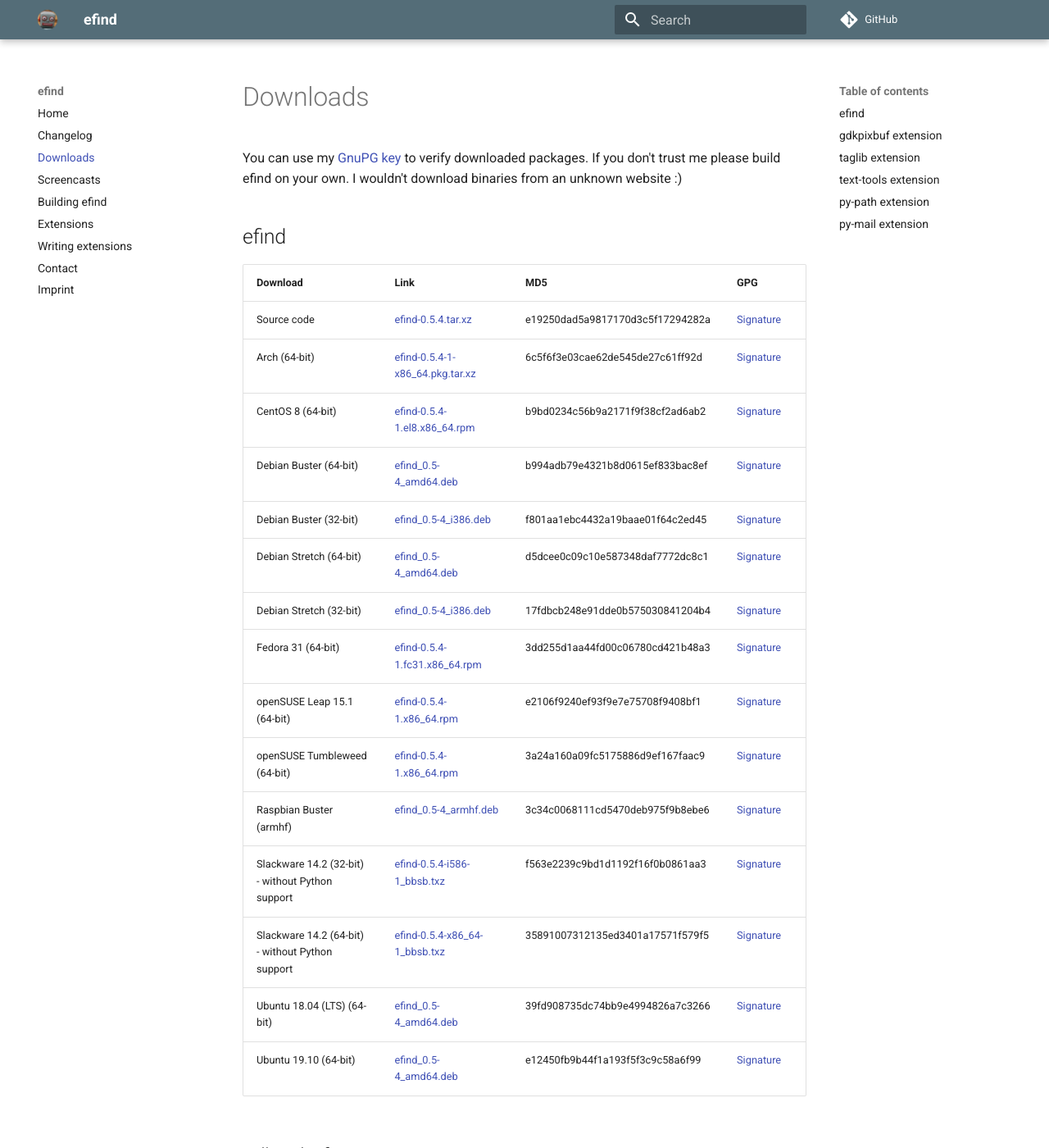
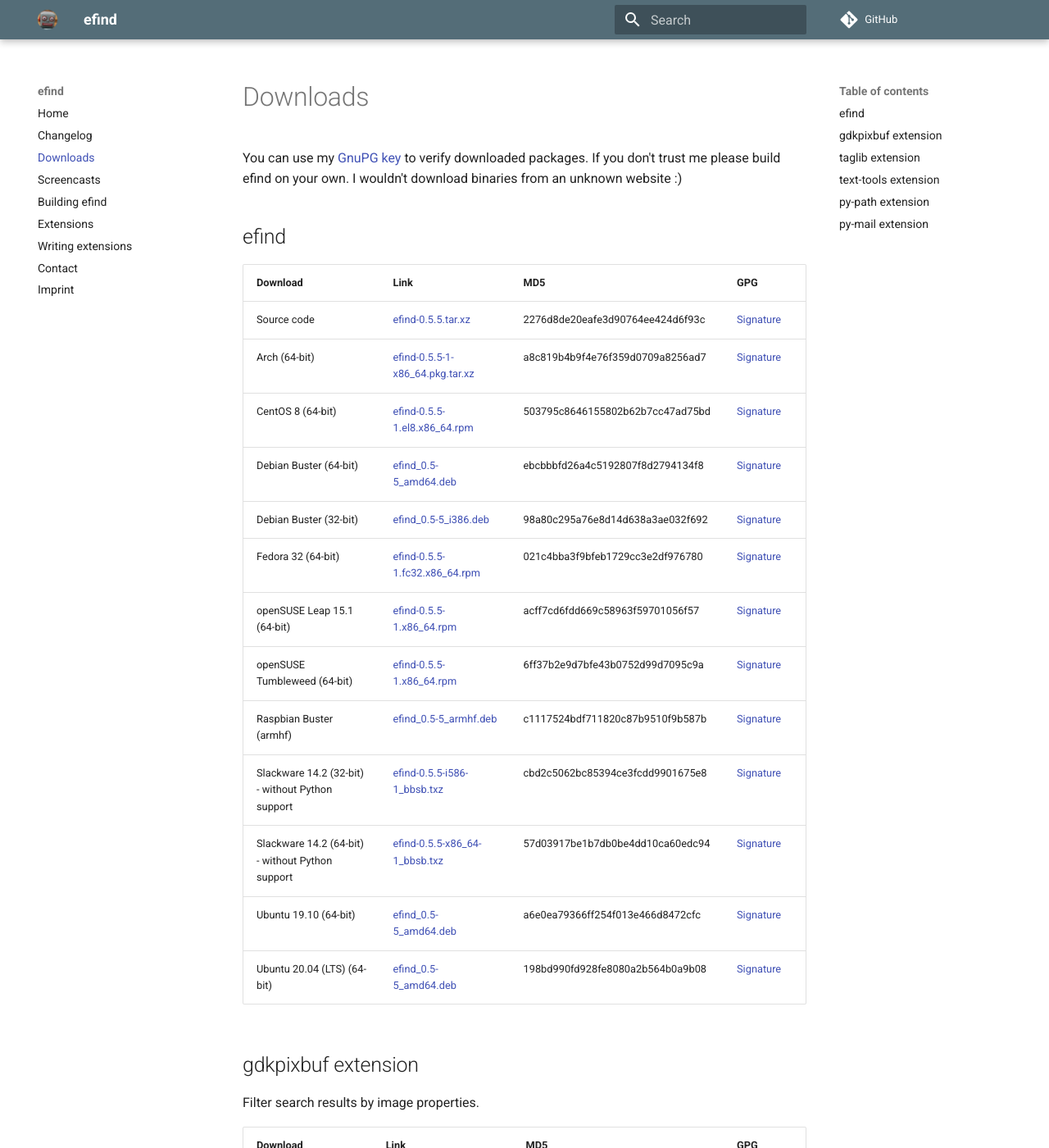
Before and after one commit to 20centaurifux/efind-website, an MkDocs documentation site: the page built from docs/downloads.md, in a window 1280 px wide and 1400 px high. Shown: the whole window at 82% size. Built offline with MkDocs 1.6.1 and Material for MkDocs 9.7.7, drawn with Linux system fonts in a browser that asks for light colours; comment, search, counter and statistics services are not loaded; some of the changed text lies outside the part shown.

Commit message:
efind v0.5.5

```diff
--- a/docs/downloads.md
+++ b/docs/downloads.md
@@ -6,21 +6,19 @@
 
 | Download | Link | MD5 | GPG |
 | :------- | :--- | :-- | :-- |
-Source code|[efind-0.5.4.tar.xz](downloads/source/efind-0.5.4.tar.xz)|e19250dad5a9817170d3c5f17294282a|[Signature](downloads/source/efind-0.5.4.tar.xz.asc)
-Arch (64-bit)|[efind-0.5.4-1-x86_64.pkg.tar.xz](downloads/arch/efind-0.5.4-1-x86_64.pkg.tar.xz)|6c5f6f3e03cae62de545de27c61ff92d|[Signature](downloads/arch/efind-0.5.4-1-x86_64.pkg.tar.xz.asc)
-CentOS 8 (64-bit)|[efind-0.5.4-1.el8.x86_64.rpm](downloads/centos-8/efind-0.5.4-1.el8.x86_64.rpm)|b9bd0234c56b9a2171f9f38cf2ad6ab2|[Signature](downloads/centos-8/efind-0.5.4-1.el8.x86_64.rpm.asc)
-Debian Buster (64-bit)|[efind_0.5-4_amd64.deb](downloads/debian-10/efind_0.5-4_amd64.deb)|b994adb79e4321b8d0615ef833bac8ef|[Signature](downloads/debian-10/efind_0.5-4_amd64.deb.asc)
-Debian Buster (32-bit)|[efind_0.5-4_i386.deb](downloads/debian-10/efind_0.5-4_i386.deb)|f801aa1ebc4432a19baae01f64c2ed45|[Signature](downloads/debian-10/efind_0.5-4_i386.deb.asc)
-Debian Stretch (64-bit)|[efind_0.5-4_amd64.deb](downloads/debian-9/efind_0.5-4_amd64.deb)|d5dcee0c09c10e587348daf7772dc8c1|[Signature](downloads/debian-9/efind_0.5-4_amd64.deb.asc)
-Debian Stretch (32-bit)|[efind_0.5-4_i386.deb](downloads/debian-9/efind_0.5-4_i386.deb)|17fdbcb248e91dde0b575030841204b4|[Signature](downloads/debian-9/efind_0.5-4_i386.deb.asc)
-Fedora 31 (64-bit)|[efind-0.5.4-1.fc31.x86_64.rpm](downloads/fedora-31/efind-0.5.4-1.fc31.x86_64.rpm)|3dd255d1aa44fd00c06780cd421b48a3|[Signature](downloads/fedora-31/efind-0.5.4-1.fc31.x86_64.rpm.asc)
-openSUSE Leap 15.1 (64-bit)|[efind-0.5.4-1.x86_64.rpm](downloads/opensuse-leap/efind-0.5.4-1.x86_64.rpm)|e2106f9240ef93f9e7e75708f9408bf1|[Signature](downloads/opensuse-leap/efind-0.5.4-1.x86_64.rpm.asc)
-openSUSE Tumbleweed (64-bit)|[efind-0.5.4-1.x86_64.rpm](downloads/opensuse-tumbleweed/efind-0.5.4-1.x86_64.rpm)|3a24a160a09fc5175886d9ef167faac9|[Signature](downloads/opensuse-tumbleweed/efind-0.5.4-1.x86_64.rpm.asc)
-Raspbian Buster (armhf)|[efind_0.5-4_armhf.deb](downloads/raspbian-10/efind_0.5-4_armhf.deb)|3c34c0068111cd5470deb975f9b8ebe6|[Signature](downloads/raspbian-10/efind_0.5-4_armhf.deb.asc)
-Slackware 14.2 (32-bit) - without Python support|[efind-0.5.4-i586-1_bbsb.txz](downloads/slackware-14.2/efind-0.5.4-i586-1_bbsb.txz)|f563e2239c9bd1d1192f16f0b0861aa3|[Signature](downloads/slackware-14.2/efind-0.5.4-i586-1_bbsb.txz.asc)
-Slackware 14.2 (64-bit) - without Python support|[efind-0.5.4-x86_64-1_bbsb.txz](downloads/slackware-14.2/efind-0.5.4-x86_64-1_bbsb.txz)|35891007312135ed3401a17571f579f5|[Signature](downloads/slackware-14.2/efind-0.5.4-x86_64-1_bbsb.txz.asc)
-Ubuntu 18.04 (LTS) (64-bit)|[efind_0.5-4_amd64.deb](downloads/ubuntu-18.04/efind_0.5-4_amd64.deb)|39fd908735dc74bb9e4994826a7c3266|[Signature](downloads/ubuntu-18.04/efind_0.5-4_amd64.deb.asc)
-Ubuntu 19.10 (64-bit)|[efind_0.5-4_amd64.deb](downloads/ubuntu-19.10/efind_0.5-4_amd64.deb)|e12450fb9b44f1a193f5f3c9c58a6f99|[Signature](downloads/ubuntu-19.10/efind_0.5-4_amd64.deb.asc)
+Source code|[efind-0.5.5.tar.xz](downloads/source/efind-0.5.5.tar.xz)|2276d8de20eafe3d90764ee424d6f93c|[Signature](downloads/source/efind-0.5.5.tar.xz.asc)
+Arch (64-bit)|[efind-0.5.5-1-x86_64.pkg.tar.xz](downloads/arch/efind-0.5.5-1-x86_64.pkg.tar.xz)|a8c819b4b9f4e76f359d0709a8256ad7|[Signature](downloads/arch/efind-0.5.5-1-x86_64.pkg.tar.xz.asc)
+CentOS 8 (64-bit)|[efind-0.5.5-1.el8.x86_64.rpm](downloads/centos-8/efind-0.5.5-1.el8.x86_64.rpm)|503795c8646155802b62b7cc47ad75bd|[Signature](downloads/centos-8/efind-0.5.5-1.el8.x86_64.rpm.asc)
+Debian Buster (64-bit)|[efind_0.5-5_amd64.deb](downloads/debian-10/efind_0.5-5_amd64.deb)|ebcbbbfd26a4c5192807f8d2794134f8|[Signature](downloads/debian-10/efind_0.5-5_amd64.deb.asc)
+Debian Buster (32-bit)|[efind_0.5-5_i386.deb](downloads/debian-10/efind_0.5-5_i386.deb)|98a80c295a76e8d14d638a3ae032f692|[Signature](downloads/debian-10/efind_0.5-5_i386.deb.asc)
+Fedora 32 (64-bit)|[efind-0.5.5-1.fc32.x86_64.rpm](downloads/fedora-32/efind-0.5.5-1.fc32.x86_64.rpm)|021c4bba3f9bfeb1729cc3e2df976780|[Signature](downloads/fedora-32/efind-0.5.5-1.fc32.x86_64.rpm.asc)
+openSUSE Leap 15.1 (64-bit)|[efind-0.5.5-1.x86_64.rpm](downloads/opensuse-leap/efind-0.5.5-1.x86_64.rpm)|acff7cd6fdd669c58963f59701056f57|[Signature](downloads/opensuse-leap/efind-0.5.5-1.x86_64.rpm.asc)
+openSUSE Tumbleweed (64-bit)|[efind-0.5.5-1.x86_64.rpm](downloads/opensuse-tumbleweed/efind-0.5.5-1.x86_64.rpm)|6ff37b2e9d7bfe43b0752d99d7095c9a|[Signature](downloads/opensuse-tumbleweed/efind-0.5.5-1.x86_64.rpm.asc)
+Raspbian Buster (armhf)|[efind_0.5-5_armhf.deb](downloads/raspbian-10/efind_0.5-5_armhf.deb)|c1117524bdf711820c87b9510f9b587b|[Signature](downloads/raspbian-10/efind_0.5-5_armhf.deb.asc)
+Slackware 14.2 (32-bit) - without Python support|[efind-0.5.5-i586-1_bbsb.txz](downloads/slackware-14.2/efind-0.5.5-i586-1_bbsb.txz)|cbd2c5062bc85394ce3fcdd9901675e8|[Signature](downloads/slackware-14.2/efind-0.5.5-i586-1_bbsb.txz.asc)
+Slackware 14.2 (64-bit) - without Python support|[efind-0.5.5-x86_64-1_bbsb.txz](downloads/slackware-14.2/efind-0.5.5-x86_64-1_bbsb.txz)|57d03917be1b7db0be4dd10ca60edc94|[Signature](downloads/slackware-14.2/efind-0.5.5-x86_64-1_bbsb.txz.asc)
+Ubuntu 19.10 (64-bit)|[efind_0.5-5_amd64.deb](downloads/ubuntu-19.10/efind_0.5-5_amd64.deb)|a6e0ea79366ff254f013e466d8472cfc|[Signature](downloads/ubuntu-19.10/efind_0.5-5_amd64.deb.asc)
+Ubuntu 20.04 (LTS) (64-bit)|[efind_0.5-5_amd64.deb](downloads/ubuntu-20.04/efind_0.5-5_amd64.deb)|198bd990fd928fe8080a2b564b0a9b08|[Signature](downloads/ubuntu-20.04/efind_0.5-5_amd64.deb.asc)
 
 ##gdkpixbuf extension
 
@@ -33,15 +31,14 @@
 CentOS 8 (64-bit)|[efind-gdkpixbuf-0.2.1-1.el8.x86_64.rpm](downloads/centos-8/efind-gdkpixbuf-0.2.1-1.el8.x86_64.rpm)|86cc7322cc10bcebb21f983e973392e2|[Signature](downloads/centos-8/efind-gdkpixbuf-0.2.1-1.el8.x86_64.rpm.asc)
 Debian Buster (64-bit)|[efind-gdkpixbuf_0.2-1_amd64.deb](downloads/debian-10/efind-gdkpixbuf_0.2-1_amd64.deb)|f3e67019e07cdf8847deab537a2849ea|[Signature](downloads/debian-10/efind-gdkpixbuf_0.2-1_amd64.deb.asc)
 Debian Buster (32-bit)|[efind-gdkpixbuf_0.2-1_i386.deb](downloads/debian-10/efind-gdkpixbuf_0.2-1_i386.deb)|6d5783a18f7758caeb0e5d856f306f7f|[Signature](downloads/debian-10/efind-gdkpixbuf_0.2-1_i386.deb.asc)
-Debian Stretch (64-bit)|[efind-gdkpixbuf_0.2-1_amd64.deb](downloads/debian-9/efind-gdkpixbuf_0.2-1_amd64.deb)|4dc5d16f97e7674a5460590c3f8f8171|[Signature](downloads/debian-9/efind-gdkpixbuf_0.2-1_amd64.deb.asc)
-Debian Stretch (32-bit)|[efind-gdkpixbuf_0.2-1_i386.deb](downloads/debian-9/efind-gdkpixbuf_0.2-1_i386.deb)|761e2e9a543902f00e689d80169a83d0|[Signature](downloads/debian-9/efind-gdkpixbuf_0.2-1_i386.deb.asc)
+Fedora 32 (64-bit)|[efind-gdkpixbuf-0.2.1-1.fc32.x86_64.rpm](downloads/fedora-32/efind-gdkpixbuf-0.2.1-1.fc32.x86_64.rpm)|23ce10c12513417e884cbe087fa91eb7|[Signature](downloads/fedora-32/efind-gdkpixbuf-0.2.1-1.fc32.x86_64.rpm.asc)
 openSUSE Leap 15.1 (64-bit)|[efind-gdkpixbuf-0.2.1-1.x86_64.rpm](downloads/opensuse-leap/efind-gdkpixbuf-0.2.1-1.x86_64.rpm)|7f16a09ceba64890bc43dd9f4bd72044|[Signature](downloads/opensuse-leap/efind-gdkpixbuf-0.2.1-1.x86_64.rpm.asc)
 openSUSE Tumbleweed (64-bit)|[efind-gdkpixbuf-0.2.1-1.x86_64.rpm](downloads/opensuse-tumbleweed/efind-gdkpixbuf-0.2.1-1.x86_64.rpm)|e56578f1edcf302feead252884b509f8|[Signature](downloads/opensuse-tumbleweed/efind-gdkpixbuf-0.2.1-1.x86_64.rpm.asc)
 Raspbian Buster (armhf)|[efind-gdkpixbuf_0.2-1_armhf.deb](downloads/raspbian-10/efind-gdkpixbuf_0.2-1_armhf.deb)|cc079cd9c9f2628173c939a9c3e14398|[Signature](downloads/raspbian-10/efind-gdkpixbuf_0.2-1_armhf.deb.asc)
 Slackware 14.2 (32-bit) - without Python support|[efind-gdkpixbuf-0.2.1-i586-1_bbsb.txz](downloads/slackware-14.2/efind-gdkpixbuf-0.2.1-i586-1_bbsb.txz)|8fb65c19fa11e2d3a69b557aac90bc19|[Signature](downloads/slackware-14.2/efind-gdkpixbuf-0.2.1-i586-1_bbsb.txz.asc)
 Slackware 14.2 (64-bit) - without Python support|[efind-gdkpixbuf-0.2.1-x86_64-1_bbsb.txz](downloads/slackware-14.2/efind-gdkpixbuf-0.2.1-x86_64-1_bbsb.txz)|2abc418e5471318b7f9e80262b70c900|[Signature](downloads/slackware-14.2/efind-gdkpixbuf-0.2.1-x86_64-1_bbsb.txz.asc)
-Ubuntu 18.04 (LTS) (64-bit)|[efind-gdkpixbuf_0.2-1_amd64.deb](downloads/ubuntu-18.04/efind-gdkpixbuf_0.2-1_amd64.deb)|207cb6eb73e513c3e5c3b11597bf0ebf|[Signature](downloads/ubuntu-18.04/efind-gdkpixbuf_0.2-1_amd64.deb.asc)
 Ubuntu 19.10 (64-bit)|[efind-gdkpixbuf_0.2-1_amd64.deb](downloads/ubuntu-19.10/efind-gdkpixbuf_0.2-1_amd64.deb)|d91e315229085e1f5d60e0ca91859bb1|[Signature](downloads/ubuntu-19.10/efind-gdkpixbuf_0.2-1_amd64.deb.asc)
+Ubuntu 20.04 (LTS) (64-bit)|[efind-gdkpixbuf_0.2-1_amd64.deb](downloads/ubuntu-20.04/efind-gdkpixbuf_0.2-1_amd64.deb)|6d21a09436a03af2110e0b9d02dfb1a8|[Signature](downloads/ubuntu-20.04/efind-gdkpixbuf_0.2-1_amd64.deb.asc)
 
 ##taglib extension
 
@@ -53,16 +50,14 @@
 Arch (64-bit)|[efind-taglib-0.2.1.tar.xz](downloads/arch/efind-taglib-0.2.1.tar.xz)|c5d10b5ffdcee837a398200e71eb7547|[Signature](downloads/arch/efind-taglib-0.2.1.tar.xz.asc)
 Debian Buster (64-bit)|[efind-taglib_0.2-1_amd64.deb](downloads/debian-10/efind-taglib_0.2-1_amd64.deb)|6e11f8fc47e0132fe1cb47d93bf9ee98|[Signature](downloads/debian-10/efind-taglib_0.2-1_amd64.deb.asc)
 Debian Buster (32-bit)|[efind-taglib_0.2-1_i386.deb](downloads/debian-10/efind-taglib_0.2-1_i386.deb)|fa009c98e1c740fece493690d2d74e0d|[Signature](downloads/debian-10/efind-taglib_0.2-1_i386.deb.asc)
-Debian Stretch (64-bit)|[efind-taglib_0.2-1_amd64.deb](downloads/debian-9/efind-taglib_0.2-1_amd64.deb)|69b29ff1525bf8f5c883d2f2c10360e6|[Signature](downloads/debian-9/efind-taglib_0.2-1_amd64.deb.asc)
-Debian Stretch (32-bit)|[efind-taglib_0.2-1_i386.deb](downloads/debian-9/efind-taglib_0.2-1_i386.deb)|134b80ca1523b72aada3abbc340f11ec|[Signature](downloads/debian-9/efind-taglib_0.2-1_i386.deb.asc)
-Fedora 31 (64-bit)|[efind-taglib-0.2.1-1.fc31.x86_64.rpm](downloads/fedora-31/efind-taglib-0.2.1-1.fc31.x86_64.rpm)|ff3d68655984702d318607c070d84a4c|[Signature](downloads/fedora-31/efind-taglib-0.2.1-1.fc31.x86_64.rpm.asc)
+Fedora 32 (64-bit)|[efind-taglib-0.2.1-1.fc32.x86_64.rpm](downloads/fedora-32/efind-taglib-0.2.1-1.fc32.x86_64.rpm)|6dfb63eca4a1ea10ed008d3343d249f4|[Signature](downloads/fedora-32/efind-taglib-0.2.1-1.fc32.x86_64.rpm.asc)
 openSUSE Leap 15.1 (64-bit)|[efind-taglib-0.2.1-1.x86_64.rpm](downloads/opensuse-leap/efind-taglib-0.2.1-1.x86_64.rpm)|87ee984bcb06a3bdc7bd852693cb80d9|[Signature](downloads/opensuse-leap/efind-taglib-0.2.1-1.x86_64.rpm.asc)
 openSUSE Tumbleweed (64-bit)|[efind-taglib-0.2.1-1.x86_64.rpm](downloads/opensuse-tumbleweed/efind-taglib-0.2.1-1.x86_64.rpm)|3accfc725ab7990cd3ced09476910471|[Signature](downloads/opensuse-tumbleweed/efind-taglib-0.2.1-1.x86_64.rpm.asc)
 Raspbian Buster (armhf)|[efind-taglib_0.2-1_armhf.deb](downloads/raspbian-10/efind-taglib_0.2-1_armhf.deb)|30d9749044d4b7f5c41062343b9bf2b2|[Signature](downloads/raspbian-10/efind-taglib_0.2-1_armhf.deb.asc)
 Slackware 14.2 (32-bit) - without Python support|[efind-taglib-0.2.1-i586-1_bbsb.txz](downloads/slackware-14.2/efind-taglib-0.2.1-i586-1_bbsb.txz)|bc7ba2660dff92ce7b057ecc8bc343ca|[Signature](downloads/slackware-14.2/efind-taglib-0.2.1-i586-1_bbsb.txz.asc)
 Slackware 14.2 (64-bit) - without Python support|[efind-taglib-0.2.1-x86_64-1_bbsb.txz](downloads/slackware-14.2/efind-taglib-0.2.1-x86_64-1_bbsb.txz)|f18976f068240c72a6ccc77db687d08e|[Signature](downloads/slackware-14.2/efind-taglib-0.2.1-x86_64-1_bbsb.txz.asc)
-Ubuntu 18.04 (LTS) (64-bit)|[efind-taglib_0.2-1_amd64.deb](downloads/ubuntu-18.04/efind-taglib_0.2-1_amd64.deb)|714aa49d4b761ddf735d4f905c61ce66|[Signature](downloads/ubuntu-18.04/efind-taglib_0.2-1_amd64.deb.asc)
 Ubuntu 19.10 (64-bit)|[efind-taglib_0.2-1_amd64.deb](downloads/ubuntu-19.10/efind-taglib_0.2-1_amd64.deb)|6273b1279396e015bc11d5e0d8c69861|[Signature](downloads/ubuntu-19.10/efind-taglib_0.2-1_amd64.deb.asc)
+Ubuntu 20.04 (LTS) (64-bit)|[efind-taglib_0.2-1_amd64.deb](downloads/ubuntu-20.04/efind-taglib_0.2-1_amd64.deb)|934ac4f49b4e985a395216a5707b6efc|[Signature](downloads/ubuntu-20.04/efind-taglib_0.2-1_amd64.deb.asc)
 
 ##text-tools extension
 
@@ -75,16 +70,14 @@
 CentOS 8 (64-bit)|[efind-text-tools-0.2.1-1.el8.x86_64.rpm](downloads/centos-8/efind-text-tools-0.2.1-1.el8.x86_64.rpm)|468544fd907bede58bc2918da1dd8366|[Signature](downloads/centos-8/efind-text-tools-0.2.1-1.el8.x86_64.rpm.asc)
 Debian Buster (64-bit)|[efind-text-tools_0.2-1_amd64.deb](downloads/debian-10/efind-text-tools_0.2-1_amd64.deb)|178abe1dabde55ace9d4f0f0147658f0|[Signature](downloads/debian-10/efind-text-tools_0.2-1_amd64.deb.asc)
 Debian Buster (32-bit)|[efind-text-tools_0.2-1_i386.deb](downloads/debian-10/efind-text-tools_0.2-1_i386.deb)|ee40049f5d00308d13afb0394eb7767d|[Signature](downloads/debian-10/efind-text-tools_0.2-1_i386.deb.asc)
-Debian Stretch (64-bit)|[efind-text-tools_0.2-1_amd64.deb](downloads/debian-9/efind-text-tools_0.2-1_amd64.deb)|4bc71843b5bc468f38bbc0a3848428cc|[Signature](downloads/debian-9/efind-text-tools_0.2-1_amd64.deb.asc)
-Debian Stretch (32-bit)|[efind-text-tools_0.2-1_i386.deb](downloads/debian-9/efind-text-tools_0.2-1_i386.deb)|ed7089d3e6422f6cd06c047bf7034b96|[Signature](downloads/debian-9/efind-text-tools_0.2-1_i386.deb.asc)
-Fedora 31 (64-bit)|[efind-text-tools-0.2.1-1.fc31.x86_64.rpm](downloads/fedora-31/efind-text-tools-0.2.1-1.fc31.x86_64.rpm)|b26ea14cea844d2818c610336834f354|[Signature](downloads/fedora-31/efind-text-tools-0.2.1-1.fc31.x86_64.rpm.asc)
+Fedora 32 (64-bit)|[efind-text-tools-0.2.1-1.fc32.x86_64.rpm](downloads/fedora-32/efind-text-tools-0.2.1-1.fc32.x86_64.rpm)|5e72519c243f9ab7b33197139764b93f|[Signature](downloads/fedora-32/efind-text-tools-0.2.1-1.fc32.x86_64.rpm.asc)
 openSUSE Leap 15.1 (64-bit)|[efind-text-tools-0.2.1-1.x86_64.rpm](downloads/opensuse-leap/efind-text-tools-0.2.1-1.x86_64.rpm)|f5476ab5ab86643bba4db295ad597571|[Signature](downloads/opensuse-leap/efind-text-tools-0.2.1-1.x86_64.rpm.asc)
 openSUSE Tumbleweed (64-bit)|[efind-text-tools-0.2.1-1.x86_64.rpm](downloads/opensuse-tumbleweed/efind-text-tools-0.2.1-1.x86_64.rpm)|1deb14ce46b7dc5415c4cbe2db8ee4dc|[Signature](downloads/opensuse-tumbleweed/efind-text-tools-0.2.1-1.x86_64.rpm.asc)
 Raspbian Buster (armhf)|[efind-text-tools_0.2-1_armhf.deb](downloads/raspbian-10/efind-text-tools_0.2-1_armhf.deb)|8fd3fbf33cfb1cc8731feb331e310cc4|[Signature](downloads/raspbian-10/efind-text-tools_0.2-1_armhf.deb.asc)
 Slackware 14.2 (32-bit) - without Python support|[efind-text-tools-0.2.1-i586-1_bbsb.txz](downloads/slackware-14.2/efind-text-tools-0.2.1-i586-1_bbsb.txz)|cc2559bda62b778d31dcd989a630095c|[Signature](downloads/slackware-14.2/efind-text-tools-0.2.1-i586-1_bbsb.txz.asc)
 Slackware 14.2 (64-bit) - without Python support|[efind-text-tools-0.2.1-x86_64-1_bbsb.txz](downloads/slackware-14.2/efind-text-tools-0.2.1-x86_64-1_bbsb.txz)|8073dd1e46ce734be9bf06df97c04392|[Signature](downloads/slackware-14.2/efind-text-tools-0.2.1-x86_64-1_bbsb.txz.asc)
-Ubuntu 18.04 (LTS) (64-bit)|[efind-text-tools_0.2-1_amd64.deb](downloads/ubuntu-18.04/efind-text-tools_0.2-1_amd64.deb)|cd25a0d859040fa7ca6acce1a024945e|[Signature](downloads/ubuntu-18.04/efind-text-tools_0.2-1_amd64.deb.asc)
 Ubuntu 19.10 (64-bit)|[efind-text-tools_0.2-1_amd64.deb](downloads/ubuntu-19.10/efind-text-tools_0.2-1_amd64.deb)|89269881af6070435673cddd46166b1f|[Signature](downloads/ubuntu-19.10/efind-text-tools_0.2-1_amd64.deb.asc)
+Ubuntu 20.04 (LTS) (64-bit)|[efind-text-tools_0.2-1_amd64.deb](downloads/ubuntu-20.04/efind-text-tools_0.2-1_amd64.deb)|db9944939d383325f93ef11facacc2e7|[Signature](downloads/ubuntu-20.04/efind-text-tools_0.2-1_amd64.deb.asc)
 
 ##py-path extension
 
```
Also changed, not shown: docs/changelog.md (+3 -0 lines), generate_downloads.py (+5 -7 lines).
